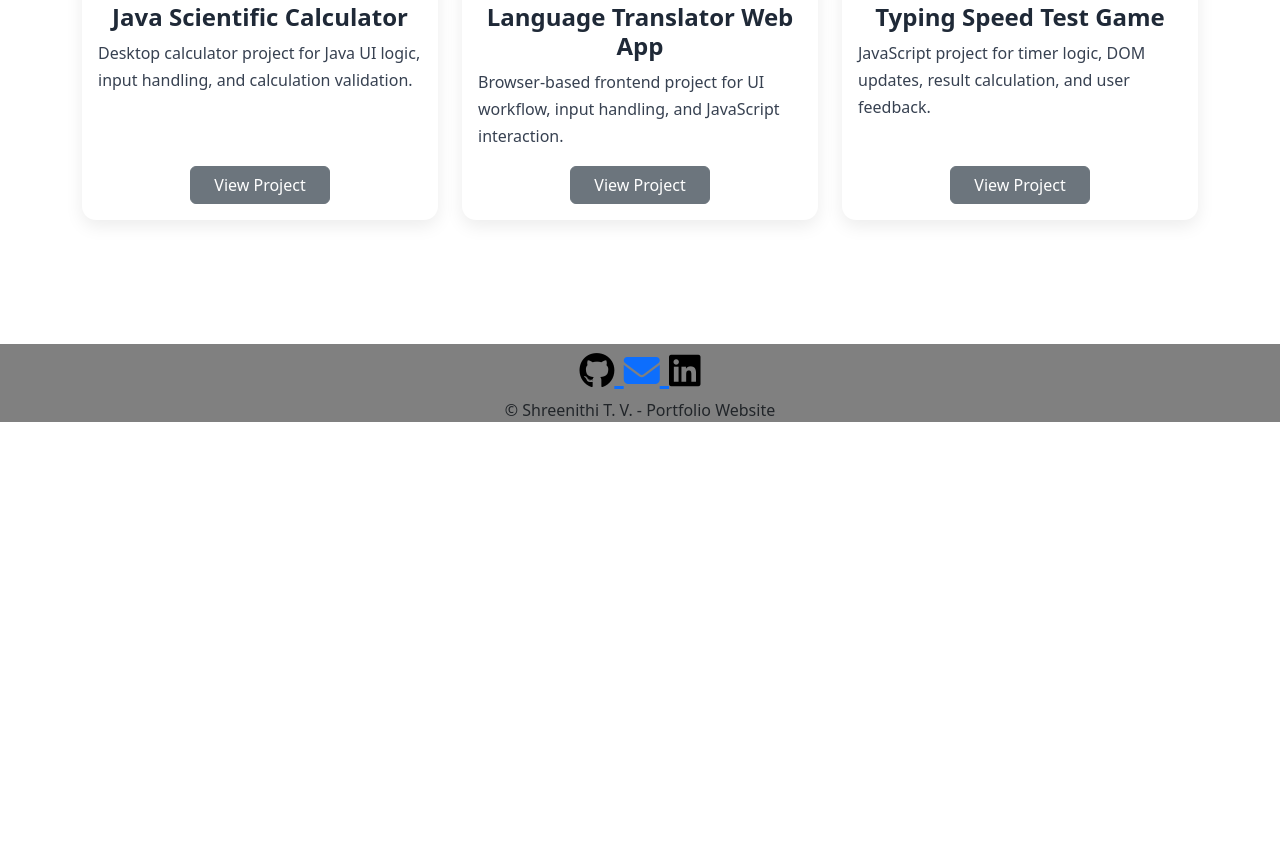
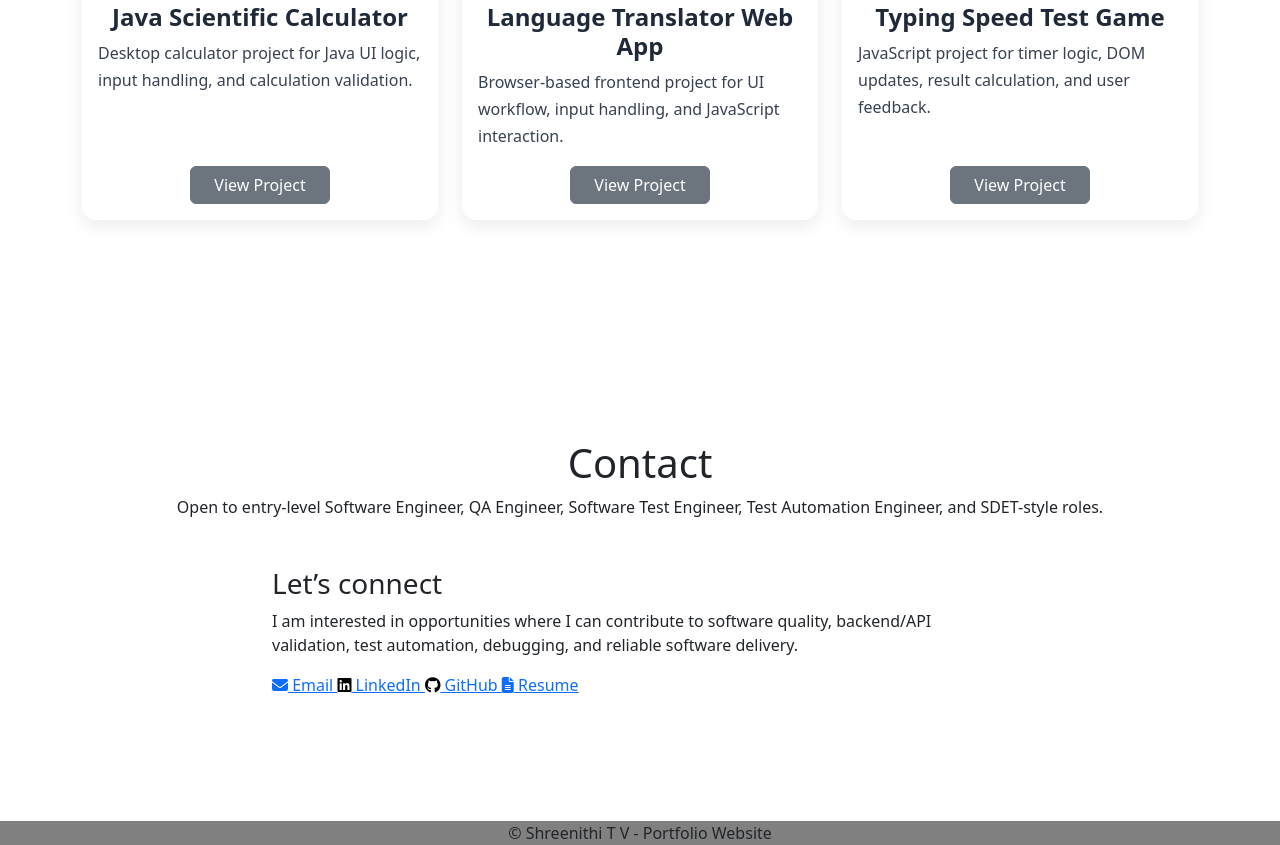
Before and after one commit to SHREENITHI-TV/SHREENITHI-TV.github.io, a plain HTML site: page Portfolio/index.html in a window 1280 px wide. Shown: the part 4555-5400 px from the top of the page. Before the commit the page ends 4977 px from the top, so only its background shows below. Drawn offline with nearby package versions, Linux system fonts and the light colour scheme.

Commit message:
update contact

```diff
--- a/Portfolio/index.html
+++ b/Portfolio/index.html
@@ -53,9 +53,9 @@
     <a class="nav-link" href="#projects">Projects</a>
 </li>
 
-                    <li class="nav-item">
-                        <a class="nav-link" href="#footer">Contact</a>
-                    </li>
+                   <li class="nav-item">
+    <a class="nav-link" href="#contact">Contact</a>
+</li>
                 </ul>
             </div>
         </div>
@@ -548,24 +548,54 @@
     </div>
 </section>
 
-   <!-- Footer Section -->
-    <footer class="container-fluid footer" id="footer">
-        <div class="social-icons mt-4">
-            <a href="https://github.com/SHREENITHI-TV" target="_blank" aria-label="GitHub">
-                <i class="fab fa-github"></i>
-            </a>
+<!-- Contact Section -->
+<section class="container section" id="contact">
+    <h1 class="text-center" style="padding-top: 35px;">Contact</h1>
 
-            <a href="mailto:shreenithivaradharajan@gmail.com" target="_blank" aria-label="Email">
-                <i class="fas fa-envelope"></i>
-            </a>
+    <p class="text-center mb-5">
+        Open to entry-level Software Engineer, QA Engineer, Software Test Engineer, Test Automation Engineer, and SDET-style roles.
+    </p>
 
-            <a href="https://www.linkedin.com/in/shreenithi-tv/" target="_blank" aria-label="LinkedIn">
-                <i class="fab fa-linkedin"></i>
-            </a>
+    <div class="row justify-content-center">
+        <div class="col-lg-8">
+            <div class="contact-card">
+                <h3>Let’s connect</h3>
+
+                <p>
+                    I am interested in opportunities where I can contribute to software quality,
+                    backend/API validation, test automation, debugging, and reliable software delivery.
+                </p>
+
+                <div class="contact-links">
+                    <a href="mailto:shreenithivaradharajan@gmail.com" class="contact-link">
+                        <i class="fas fa-envelope"></i>
+                        Email
+                    </a>
+
+                    <a href="https://www.linkedin.com/in/shreenithi-tv/" class="contact-link" target="_blank">
+                        <i class="fab fa-linkedin"></i>
+                        LinkedIn
+                    </a>
+
+                    <a href="https://github.com/SHREENITHI-TV" class="contact-link" target="_blank">
+                        <i class="fab fa-github"></i>
+                        GitHub
+                    </a>
+
+                    <a href="../Resume/Shreenithi T V_Resume.pdf" class="contact-link" target="_blank">
+                        <i class="fas fa-file-alt"></i>
+                        Resume
+                    </a>
+                </div>
+            </div>
         </div>
+    </div>
+</section>
 
-        <span>&copy; Shreenithi T. V. - Portfolio Website</span>
-    </footer>
+<!-- Footer Section -->
+<footer class="container-fluid footer" id="footer">
+    <span>&copy; Shreenithi T V - Portfolio Website</span>
+</footer>
 
     <!-- Bootstrap JS -->
     <script src="https://cdn.jsdelivr.net/npm/bootstrap@5.2.3/dist/js/bootstrap.bundle.min.js"></script>
```
